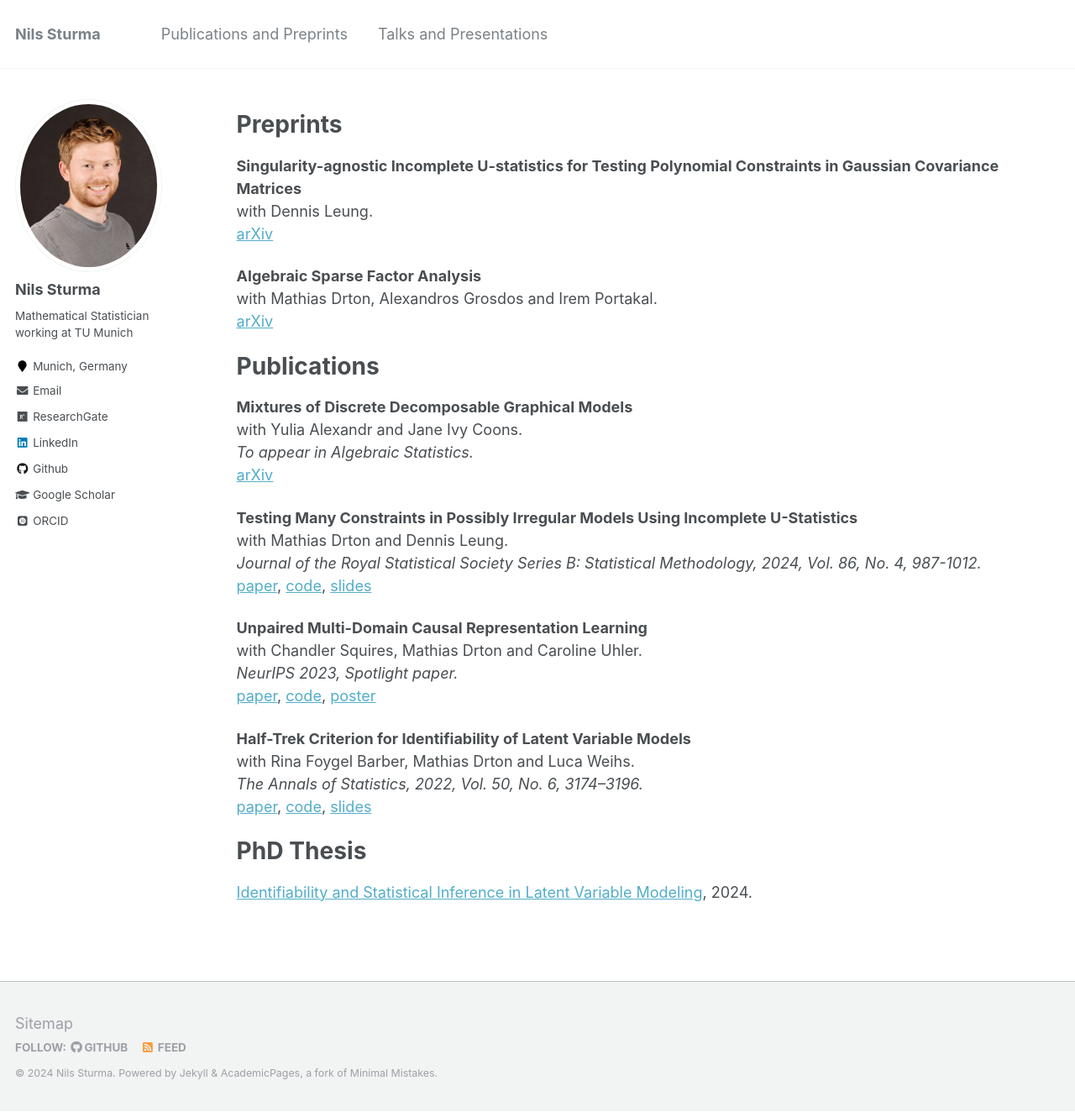
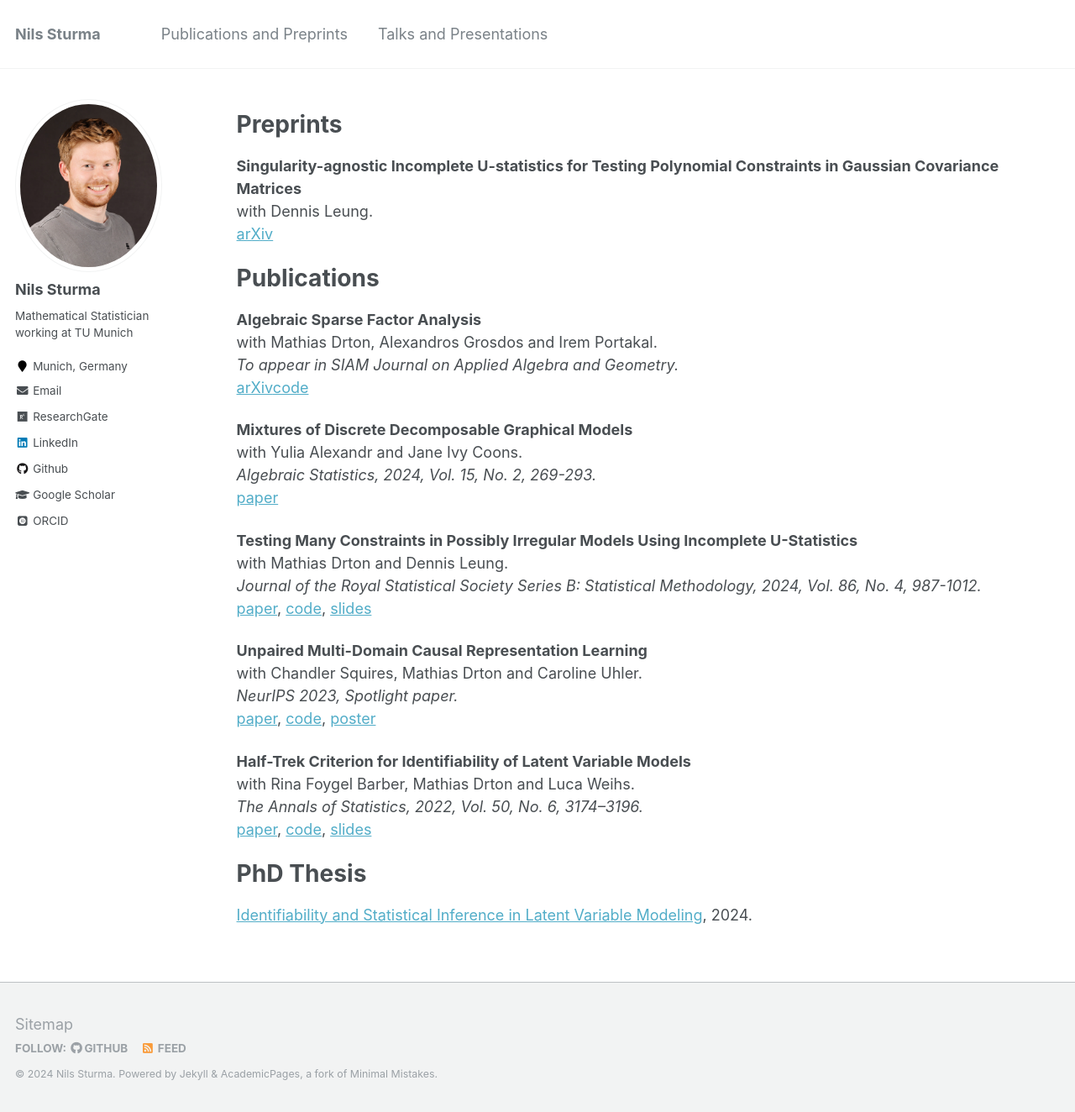
Before and after one commit to NilsSturma/nilssturma.github.io, a Jekyll site: the page built from _pages/publications.md, in a window 1280 px wide and 1324 px high. Shown: the whole window at 84% size. Built offline with Jekyll 4.4.1, drawn with Linux system fonts in a browser that asks for light colours; some web fonts are replaced.

Commit message:
added SIAGA acceptance

```diff
--- a/_pages/publications.md
+++ b/_pages/publications.md
@@ -21,17 +21,19 @@ author_profile: true
 with Dennis Leung. \
 [arXiv](https://arxiv.org/abs/2401.02112)
 
-**Algebraic Sparse Factor Analysis** \
-with Mathias Drton, Alexandros Grosdos and Irem Portakal. \
-[arXiv](https://arxiv.org/abs/2312.14762)
 
 
 # Publications
 
+**Algebraic Sparse Factor Analysis** \
+with Mathias Drton, Alexandros Grosdos and Irem Portakal. \
+*To appear in SIAM Journal on Applied Algebra and Geometry.* \
+[arXiv](https://arxiv.org/abs/2312.14762)[code](https://mathrepo.mis.mpg.de/sparse-factor-analysis)
+
 **Mixtures of Discrete Decomposable Graphical Models** \
 with Yulia Alexandr and Jane Ivy Coons. \
-*To appear in Algebraic Statistics.* \
-[arXiv](https://arxiv.org/abs/2401.15950)
+*Algebraic Statistics, 2024, Vol. 15, No. 2, 269-293.* \
+[paper](https://doi.org/10.2140/astat.2024.15.269)
 
 **Testing Many Constraints in Possibly Irregular Models Using Incomplete U-Statistics** \
 with Mathias Drton and Dennis Leung. \
```
